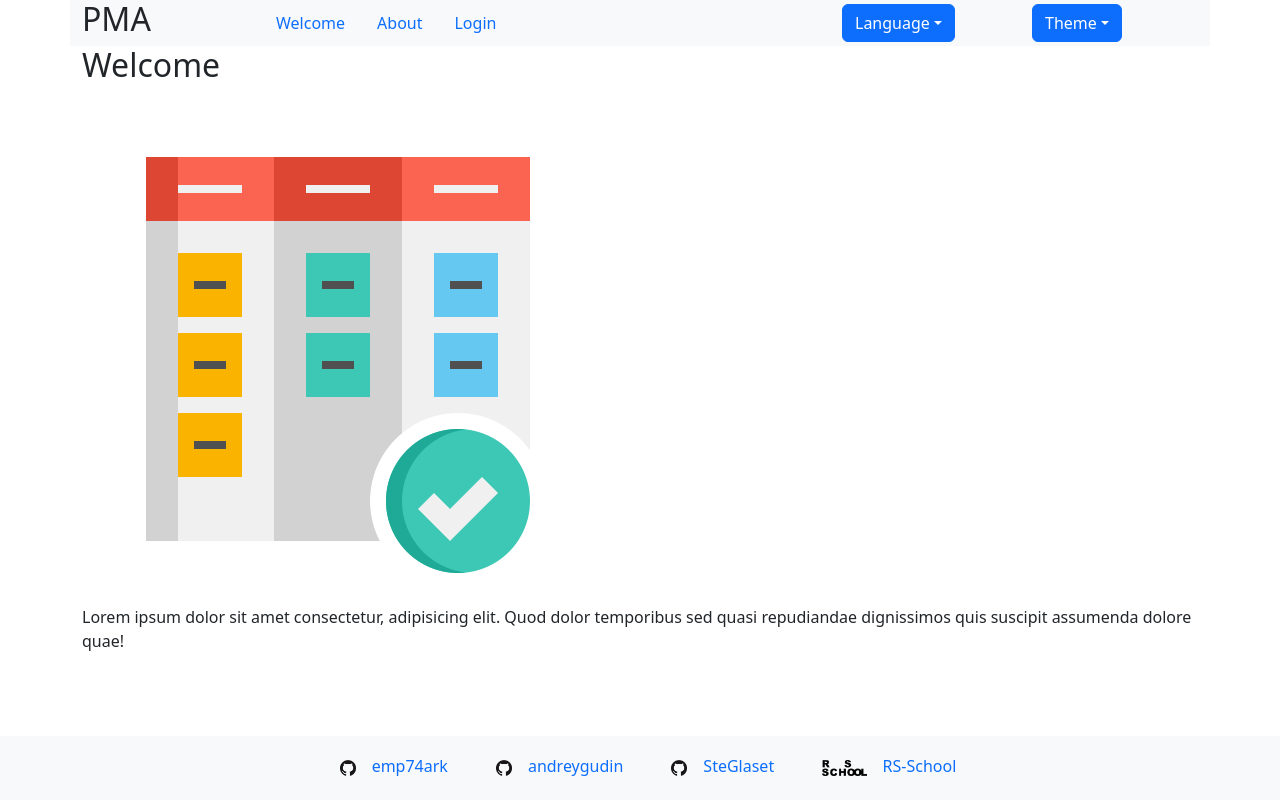
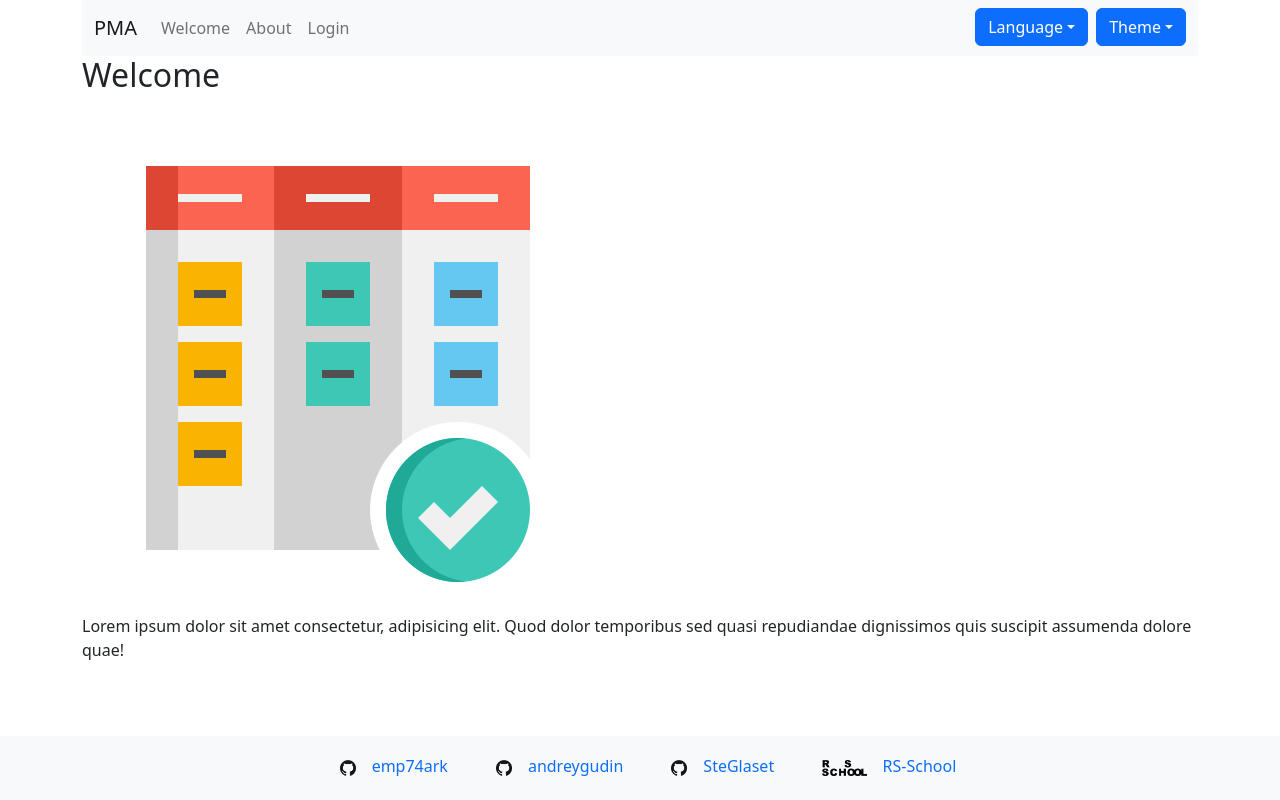
Before and after one commit to emp74ark/pma, a React (Create React App) app: page / in a window 1280 px wide. Shown: the top 800 px of the page. Built offline with nearby package versions, Linux system fonts and the light colour scheme.

Commit message:
feat: adaptive nav bar with burger menu

```diff
--- a/src/components/Header/Header.common.tsx
+++ b/src/components/Header/Header.common.tsx
@@ -1,4 +1,5 @@
 import { FC } from 'react';
+import { Button, Container, Nav, Navbar } from 'react-bootstrap';
 import { NavLink } from 'react-router-dom';
 import { commonRoutes } from '../../routes/Routes';
 
@@ -6,23 +7,20 @@ export const NavCommon: FC = () => {
   return (
     <>
       {commonRoutes.map(({ title, path }) => (
-        <li key={path} className="nav-item">
         <NavLink
-            className='nav-link {({ isActive }) => (isActive ? "active" : undefined)}'
+          key={path}
+          className={({ isActive }) => (isActive ? 'nav-link text-decoration-none' : 'nav-link')}
           to={path}
         >
           {title}
         </NavLink>
-        </li>
       ))}
-      <li className="nav-item">
       <NavLink
-          className='nav-link {({ isActive }) => (isActive ? "active" : undefined)}'
+        className={({ isActive }) => (isActive ? 'nav-link text-decoration-none' : 'nav-link')}
         to="/auth"
       >
         Login
       </NavLink>
-      </li>
     </>
   );
 };
--- a/src/components/Header/Header.tsx
+++ b/src/components/Header/Header.tsx
@@ -1,5 +1,5 @@
 import { FC } from 'react';
-import { DropdownButton } from 'react-bootstrap';
+import { Container, DropdownButton, Nav, Navbar, Offcanvas } from 'react-bootstrap';
 import DropdownItem from 'react-bootstrap/esm/DropdownItem';
 import { useDispatch, useSelector } from 'react-redux';
 import { toggleLocale, toggleTheme } from '../../redux/settingsSlice';
@@ -22,12 +22,22 @@ export const Header: FC = () => {
   };
 
   return (
-    <nav className="row bg-light align-items-center">
-      <h2 className="col">PMA</h2>
-      <ul className="nav col-6">
+    <Navbar collapseOnSelect expand="lg" bg="light">
+      <Container fluid>
+        <Navbar.Brand>PMA</Navbar.Brand>
+        <Navbar.Toggle aria-controls="responsive-navbar-nav" />
+        <Navbar.Offcanvas
+          id="offcanvasNavbar-expand-lg"
+          aria-labelledby="offcanvasNavbarLabel-expand"
+          placement="end"
+        >
+          <Offcanvas.Header closeButton></Offcanvas.Header>
+          <Offcanvas.Body>
+            <Nav>
               {!login && <NavCommon />}
               {login && <NavUser />}
-      </ul>
+            </Nav>
+            <Nav className="d-flex gap-2 ms-auto">
               <DropdownButton
                 className="col"
                 id="locale"
@@ -46,6 +56,10 @@ export const Header: FC = () => {
                 <DropdownItem eventKey={'light'}>Light</DropdownItem>
                 <DropdownItem eventKey={'dark'}>Dark</DropdownItem>
               </DropdownButton>
-    </nav>
+            </Nav>
+          </Offcanvas.Body>
+        </Navbar.Offcanvas>
+      </Container>
+    </Navbar>
   );
 };
```
Lines whose indentation alone changed are shown as unchanged.
